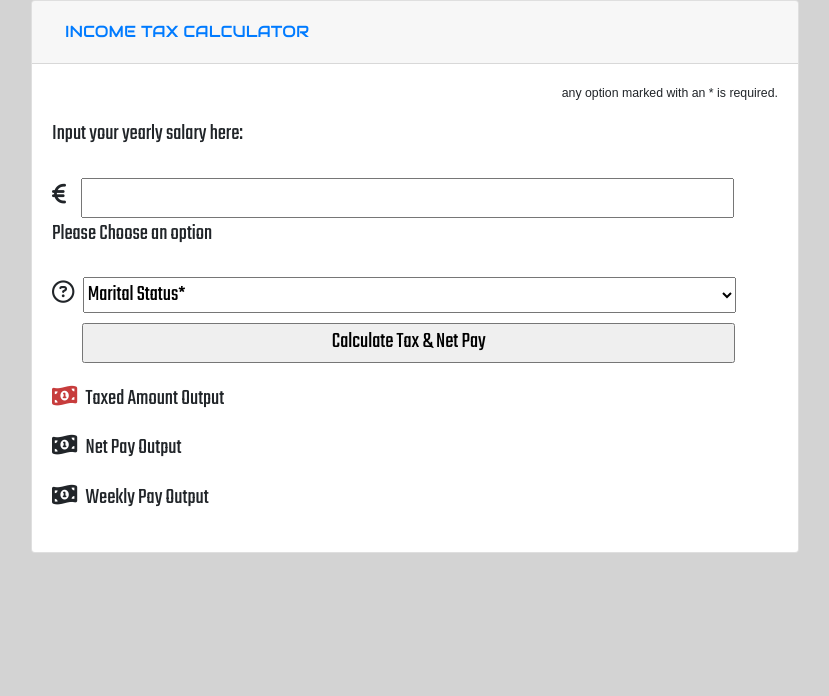
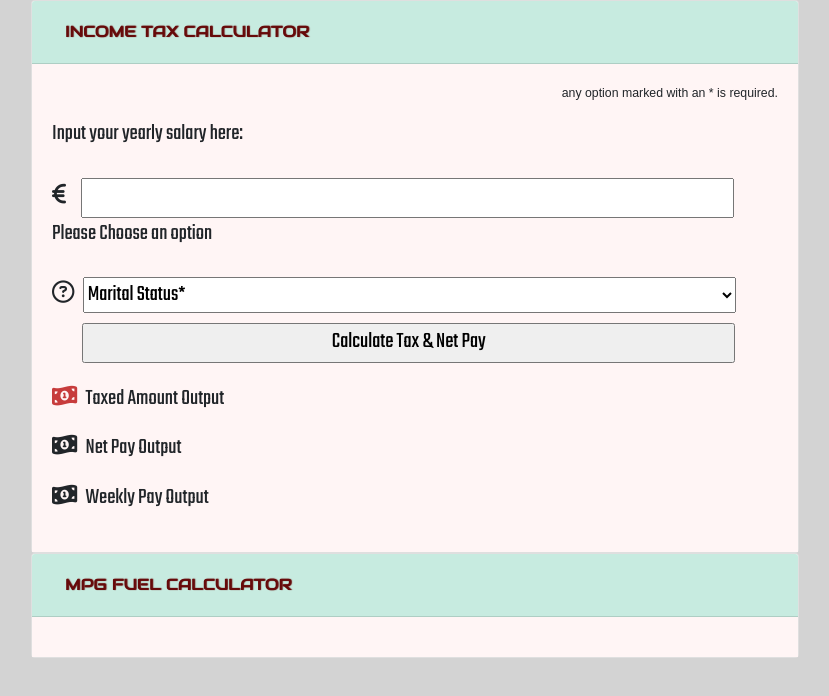
Before and after one commit to Code-Institute-Submissions/interactive-frontend-development-project, a plain HTML site: page index.html in a window 1280 px wide. Shown: the whole page, without its empty margins (225-1054 px from the left). Drawn offline with nearby package versions, Linux system fonts and the light colour scheme.

Commit message:
added styling to general styling

```diff
--- a/assets/css/style.css
+++ b/assets/css/style.css
@@ -37,6 +37,20 @@ i{
     text-align: right;
 }
 
+button.tab-decoration.btn.btn-link{
+    color: rgb(102, 10, 10);
+    text-decoration: none;
+    text-shadow: 1px 0 1px;
+}
+
+div #headingOne{
+    background-color: rgb(199, 235, 224);
+}
+
+.card-body{
+    background-color: rgb(255, 245, 245);
+}
+
 /*--------------------------------------------Income Tax Calculator CSS*/
 .font-icon-div{
     display:inline;
--- a/index.html
+++ b/index.html
@@ -26,7 +26,7 @@
                         <div class="card-header" id="headingOne">
                         <h5 class="mb-0">
                             <button class="tab-decoration btn btn-link" data-toggle="collapse" data-target="#collapseOne" aria-expanded="false" aria-controls="collapseOne">
-                            INCOME TAX CALCULATOR
+                                INCOME TAX CALCULATOR
                             </button>
                         </h5>
                         </div>
@@ -62,6 +62,29 @@
             </div>
         </div>
     </div>
+      <div class="container-fluid">
+        <div class="row mx-0">
+            <div class="col-xs-12 col-lg-12 px-0">
+                <div id="accordion">
+                    <div class="card">
+                        <div class="card-header" id="headingOne">
+                        <h5 class="mb-0">
+                            <button class="tab-decoration btn btn-link" data-toggle="collapse" data-target="#collapseOne" aria-expanded="false" aria-controls="collapseOne">
+                                MPG FUEL CALCULATOR
+                            </button>
+                        </h5>
+                        </div>
+
+                        <div id="collapseOne" class="collapse show" aria-labelledby="headingOne" data-parent="#accordion">
+                        <div class="card-body">
+
+                        </div>
+                    </div>
+                </div>
+
+            </div>
+        </div>
+    </div>
 
 
     <!--Should be set in order as follows: jquery, popper.js, then bootstrap.js-->
```
